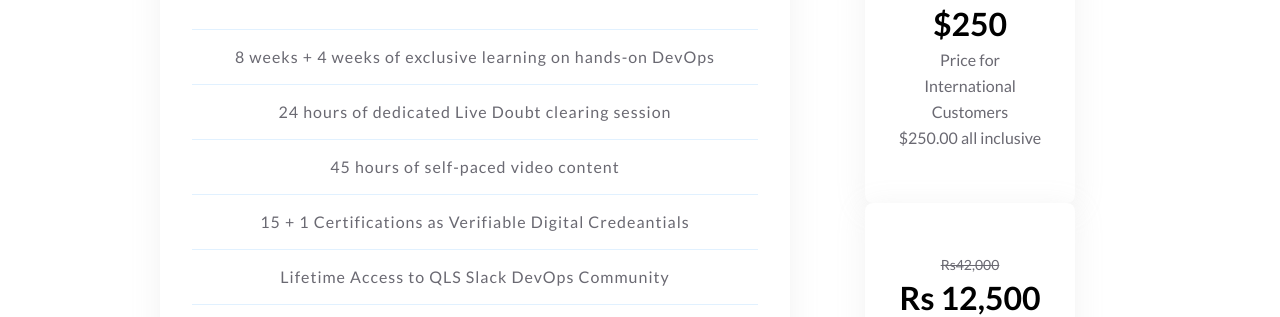
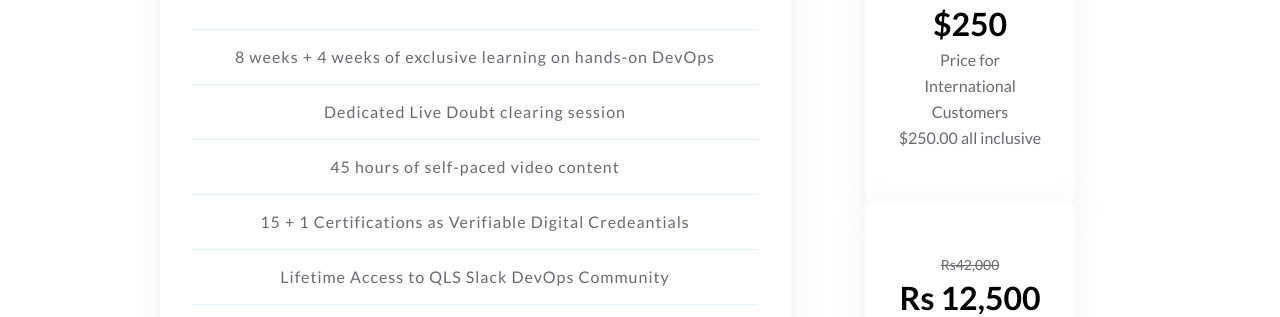
Before and after one commit to QuadraLogics/QuadraLogics.github.io, a Jekyll site: the page built from _selfpacetraining/DevOpsMasterArchitect.md, in a window 1280 px wide and 900 px high, scrolled down 4051 px. Shown: the part 158-475 px from the top of the window. Built offline with Jekyll 4.4.1, drawn with Linux system fonts in a browser that asks for light colours; nearby versions of some CDN libraries; comment, search, counter and statistics services are not loaded.

Commit message:
Update pricingForm.html

```diff
--- a/_includes/pricingForm.html
+++ b/_includes/pricingForm.html
@@ -21,7 +21,7 @@
 
               <li class="pricing-features-item">8 weeks + 4 weeks of exclusive learning on hands-on DevOps
               </li>
-              <li class="pricing-features-item">24 hours of dedicated Live Doubt clearing session </li>
+              <li class="pricing-features-item">Dedicated Live Doubt clearing session </li>
               <li class="pricing-features-item"> 45 hours of self-paced video content </li>
               <li class="pricing-features-item"> 15 + 1 Certifications as Verifiable Digital Credeantials </li>
               <li class="pricing-features-item"> Lifetime Access to QLS Slack DevOps Community</li>
```
